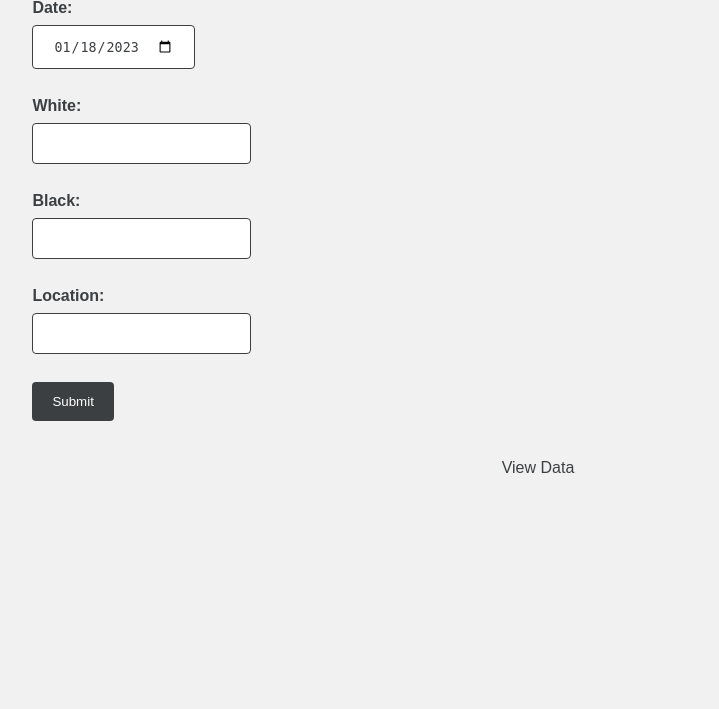
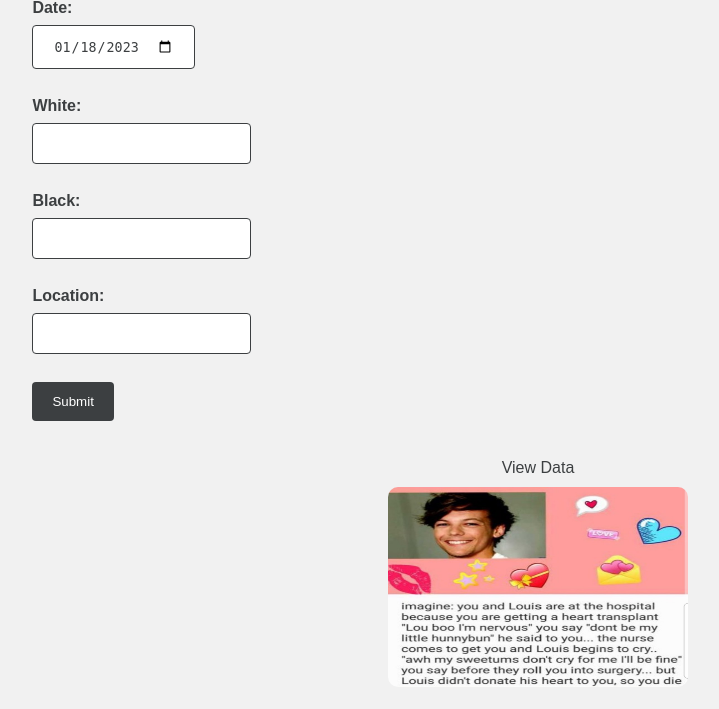
Before and after one commit to RyanB72/ClimbingStatistics, a Flask app: page / in a window 1280 px wide. Shown: the part 127-836 px from the top of the page, without its empty margins (102-821 px from the left). Before the commit the page ends 600 px from the top, so only its background shows below. Run offline with Flask 3, Linux system fonts and the light colour scheme.

Commit message:
stupid image added

```diff
--- a/templates/index.html
+++ b/templates/index.html
@@ -63,8 +63,12 @@ p{
     text-align: center;
     margin-top: 20px;
 }
-
-
+.image-class {
+    width: 300px;
+    height: 200px;
+    border-radius: 10px;
+    margin: 10px;
+}
 </style>
 <body>
     <h1>Enter Climbing Data</h1><br>
@@ -89,5 +93,7 @@ p{
     </form>
     <br>
     <a href="{{ url_for('data') }}">View Data</a>
+
+    <img src="static/mrLouis.jpg" class="image-class">
 </body>
 </html>
```
Also changed, not shown: static/mrLouis.jpg (added).
